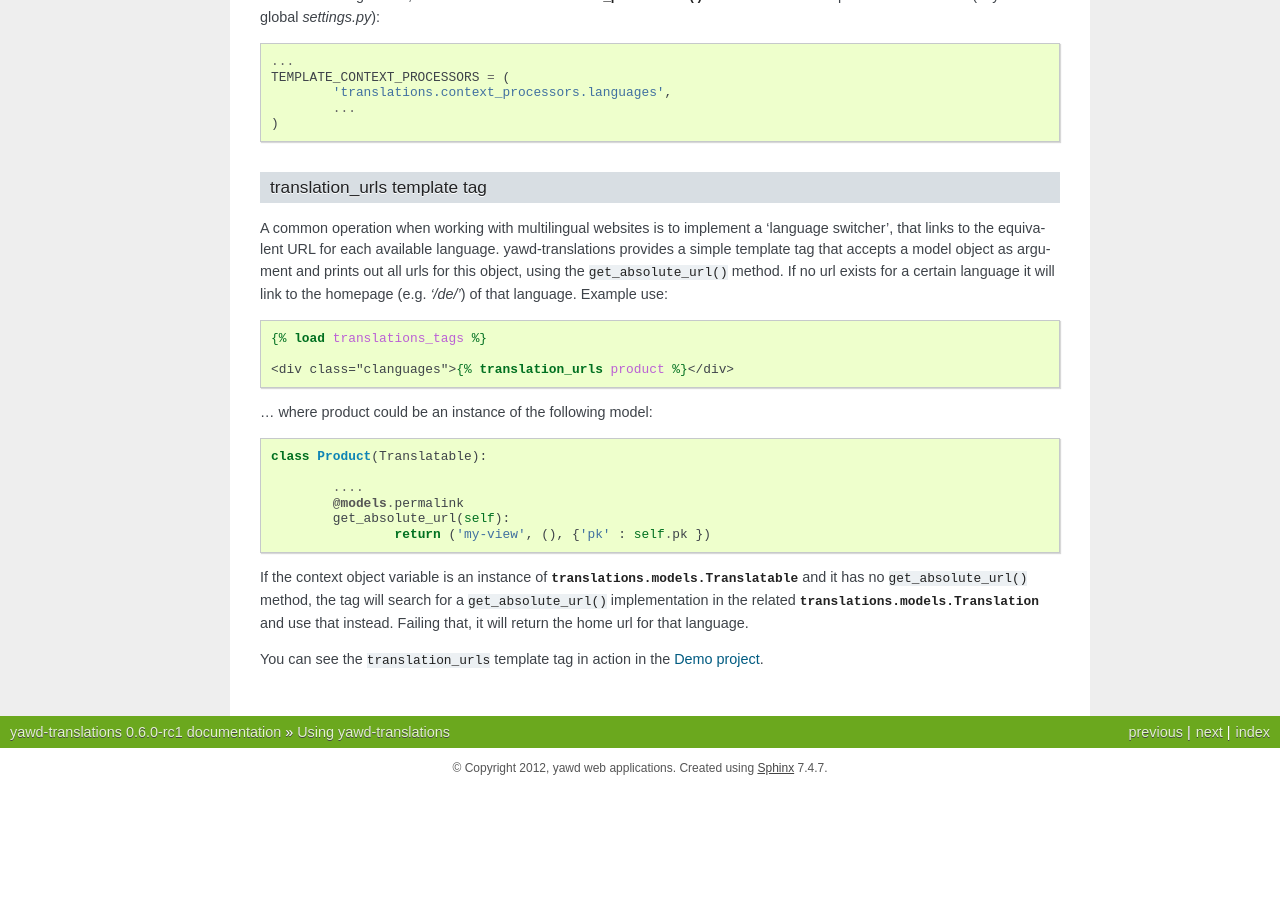
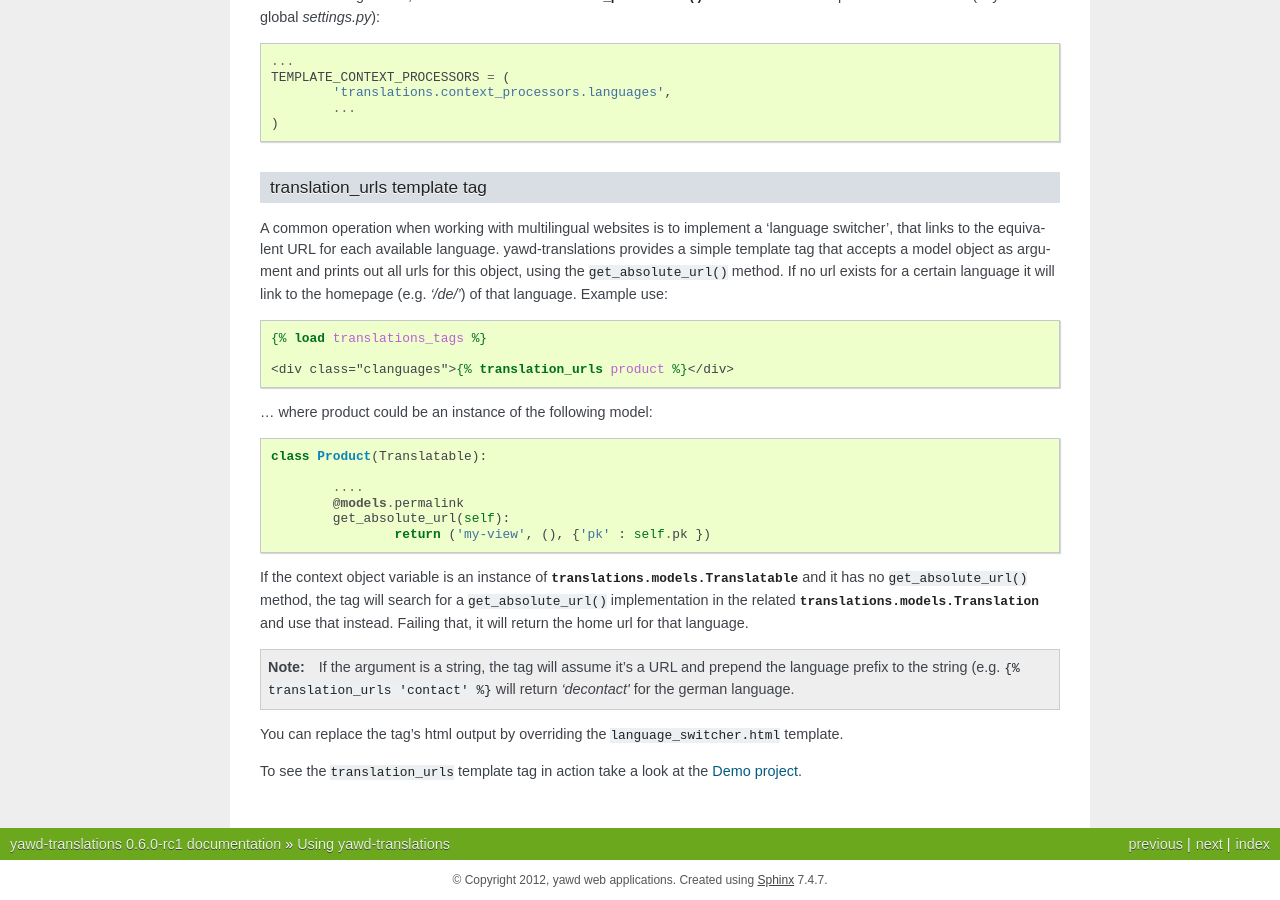
Before and after one commit to ppetrid/yawd-translations, a Sphinx documentation site: the page built from docs/source/usage.rst, in a window 1280 px wide and 900 px high, scrolled down 7746 px. Built offline with Sphinx 7.4.7, drawn with Linux system fonts in a browser that asks for light colours; before the commit the page ends 8534 px from its top, so only the background shows below that.

Commit message:
updated the 'translation_urls' tag to also accept string arguments.

```diff
--- a/docs/source/usage.rst
+++ b/docs/source/usage.rst
@@ -478,5 +478,14 @@ and it has no ``get_absolute_url()`` method, the tag will search for a
 :class:`translations.models.Translation` and use that instead. Failing that, it
 will return the home url for that language.
 
-You can see the ``translation_urls`` template tag in action in the
+.. note::
+
+	If the argument is a string, the tag will assume it's a URL and prepend
+	the language prefix to the string (e.g. ``{% translation_urls 'contact' %}``
+	will return `'\de\contact\'` for the german language.
+
+You can replace the tag's html output by overriding the
+``language_switcher.html`` template.
+
+To see the ``translation_urls`` template tag in action take a look at the
 :ref:`demo-project`.
```
Also changed, not shown: 1 other file.
